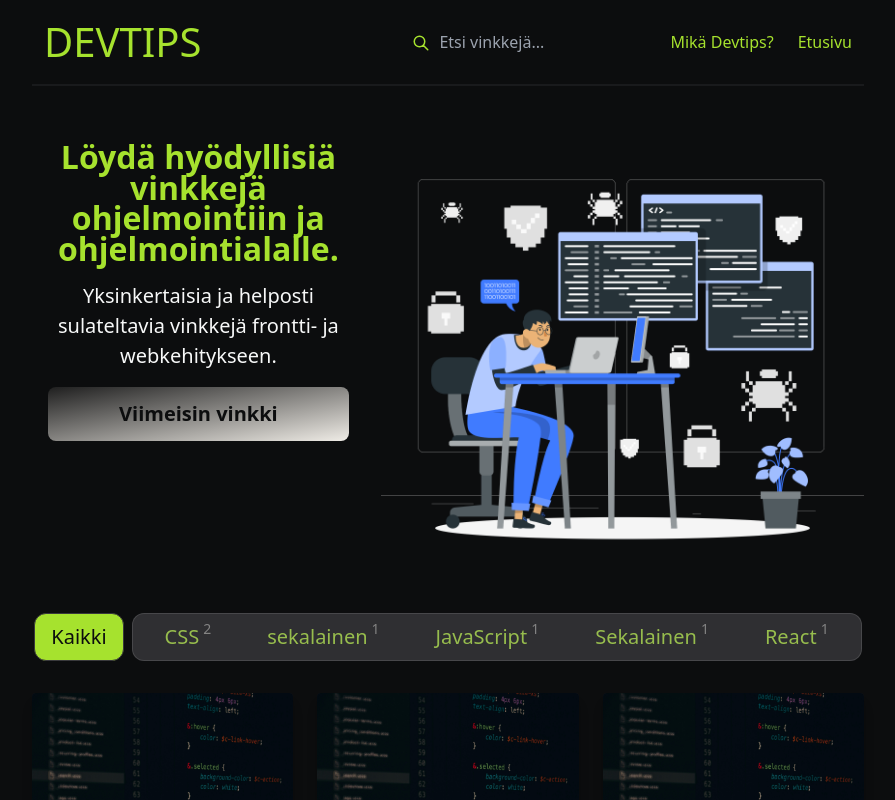
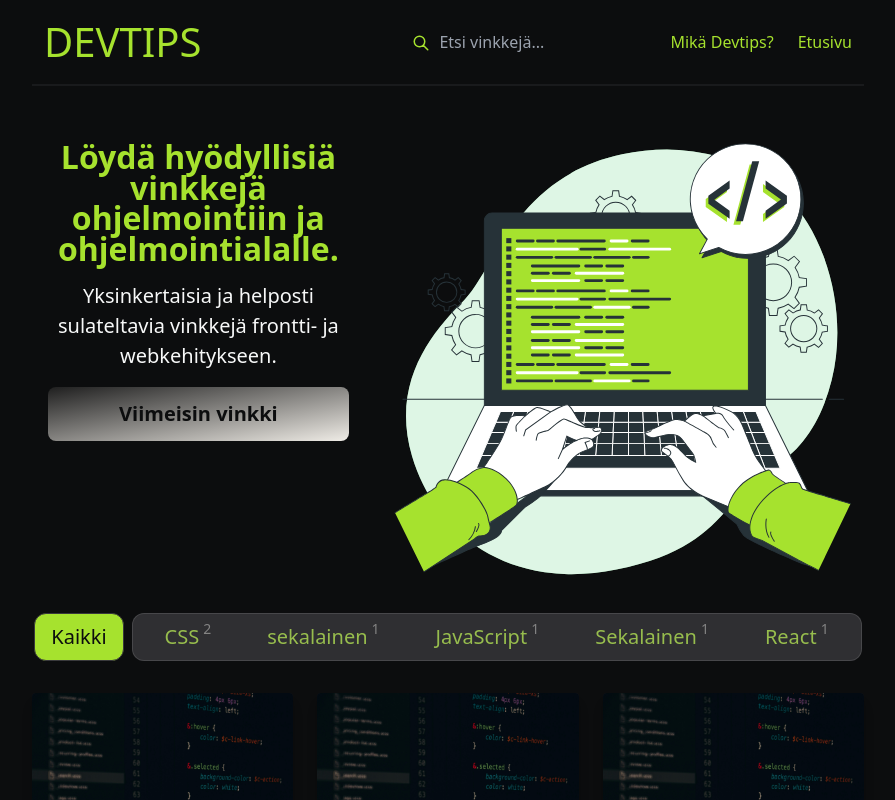
Before and after one commit to juusorutanen/fronttivinkit, a Next.js app: page / in a window 1280 px wide. Shown: the top 800 px of the page, without its empty margins (192-1087 px from the left). Built offline with nearby package versions, Linux system fonts and the light colour scheme.

Commit message:
change hero img

```diff
--- a/components/Card/HeroCard.jsx
+++ b/components/Card/HeroCard.jsx
@@ -23,7 +23,7 @@ export default function HeroCard({ post }) {
             width={2000}
             height={1000}
             priority
-            src="/heroimg.png"
+            src="/heroimg.svg"
             alt={post.title}
           />
         </div>
```
Also changed, not shown: public/heroimg.svg (added).
